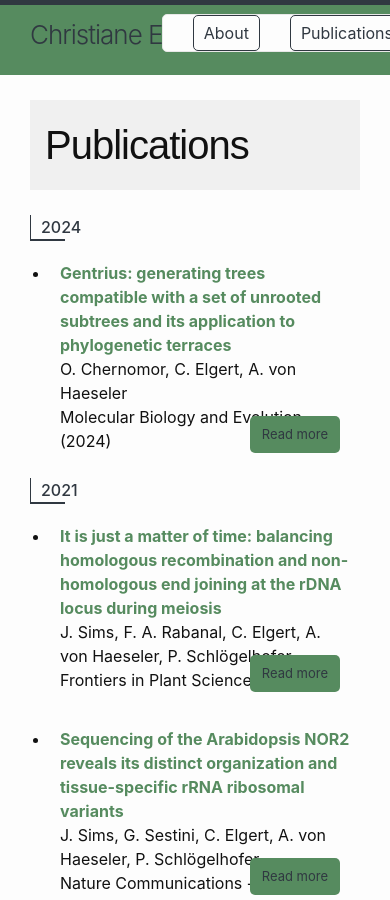
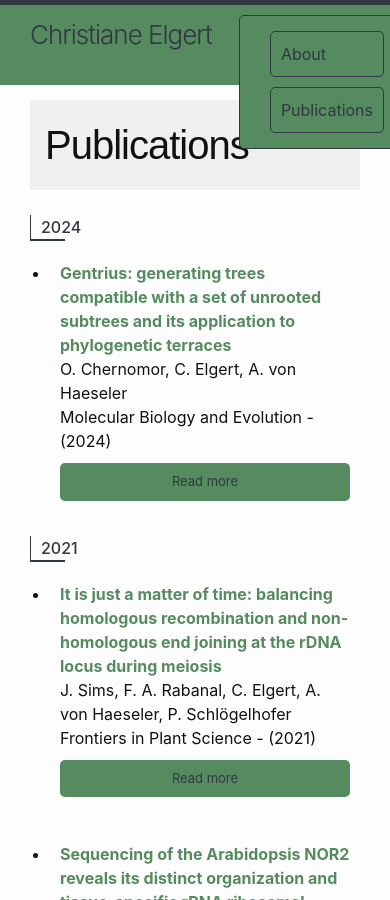
Before and after one commit to Elli-ellgard/Elli-ellgard.github.io, a Jekyll site: the page built from publications/index.html, in a window 390 px wide and 900 px high. Built offline with Jekyll 4.4.1, drawn with Linux system fonts in a browser that asks for light colours; nearby versions of some CDN libraries.

Commit message:
small changes, responsive webpage

```diff
--- a/_includes/header.html
+++ b/_includes/header.html
@@ -2,6 +2,9 @@
     <div class="wrapper">
       <a class="site-title" rel="author" href="/">Christiane Elgert</a>
       <nav class="site-nav">
+        <!--<button class="nav-toggle" aria-expanded="false" aria-controls="nav-list">
+          <span class="menu-icon">☰</span>
+        </button>--->
 
           {% include nav.html %}
 
--- a/_layouts/default.html
+++ b/_layouts/default.html
@@ -12,6 +12,6 @@
     </main>
 
     {% include footer.html %}
-
+    <!--<script src="{{ '/assets/js/script.js' | relative_url }}"></script> -->
   </body>
 </html>
--- a/assets/css/main.css
+++ b/assets/css/main.css
@@ -9,6 +9,8 @@
   --color-gray: #303841;
   --color-light-grey: #8d9196;
   --color-green: #568b5f;
+  --footer-height: 60px;
+  --header-height: 60px;
 }
 
 body, h1, h2, h3, h4, h5, h6,
@@ -235,13 +237,14 @@ table td {
 /**
  * Site header
  */
+
  .site-header {
   background: var(--color-green);
   color: var(--color-gray);
   position: fixed;
   top: 0;
   width: 100%;
-  height: var(--header-height, 50px);
+  height: var(--header-height);
   z-index: 1000;
   margin: 0;
   padding: 0;
@@ -249,7 +252,6 @@ table td {
   padding: 10px 15px;
 }
 
-/* Wrapper styles for alignment */
 .site-header .wrapper {
   display: flex;
   justify-content: space-between;
@@ -317,14 +319,16 @@ table td {
 @media screen and (max-width: 600px) {
   .site-nav {
     position: absolute;
-    top: 9px;
+    top: 10px;
     right: 15px;
-    background-color: #fdfdfd;
-    border: 1px solid #e8e8e8;
+    background-color: var(--color-green);
+    border: 1px solid var(--color-gray);
     border-radius: 5px;
     text-align: right;
+    z-index: 999;
   }
-  .site-nav label[for=nav-trigger] {
+
+  .site-nav label[for="nav-trigger"] {
     display: block;
     float: right;
     width: 36px;
@@ -332,6 +336,7 @@ table td {
     z-index: 2;
     cursor: pointer;
   }
+
   .site-nav .menu-icon {
     display: block;
     float: right;
@@ -341,26 +346,47 @@ table td {
     padding-top: 10px;
     text-align: center;
   }
+
   .site-nav .menu-icon > svg {
-    fill: #424242;
+    fill: var(--color-gray);
   }
+
   .site-nav input ~ .trigger {
     clear: both;
     display: none;
   }
+
   .site-nav input:checked ~ .trigger {
     display: block;
     padding-bottom: 5px;
   }
+
+  .site-nav .trigger {
+    flex-direction: column;
+    padding: 10px 0;
+  }
+
+  .site-nav .nav-list {
+    flex-direction: column;
+    padding: 0;
+    margin: 0;
+  }
+
   .site-nav .page-link {
     display: block;
-    margin-left: 20px;
-    padding: 5px 10px;
+    margin: 5px 20px;
+    padding: 10px;
+    text-align: left;
   }
+
   .site-nav .page-link:not(:last-child) {
     margin-right: 0;
   }
 }
+
+
+
+
 
 /**
  * Footer
@@ -384,14 +410,12 @@ footer{
   }
 }
 
-
 .site-footer {
-  height: var(--footer-height, 55px);
+  height: var(--footer-height);
   border-top: 5px solid var(--color-green);
   background-color: var(--color-gray);
   color: var(--color-white);
   padding: 15px 0 5px 0;
-
 }
 
 .footer-heading {
@@ -454,6 +478,16 @@ footer{
 
 
 @media screen and (max-width: 800px) {
+  :root {
+    --footer-height: 80px;
+  }
+
+  .site-footer {
+    height: auto;
+    padding: 10px 0 5px 0;
+  }
+
+
   .footer-col-1,
   .footer-col-2 {
     width: -webkit-calc(50% - (30px / 2));
@@ -466,10 +500,23 @@ footer{
 }
 
 @media screen and (max-width: 600px) {
+  :root {
+    --footer-height: auto;
+  }
+
+  .site-footer {
+    height: auto;
+    padding: 5px 0;
+  }
+
+  .page-content {
+    margin-bottom: 0;
+  }
+
   .footer-col {
     float: none;
     width: 100%;
-    padding: 10px 0;
+    padding: 10px 0 5px 0;
   }
 
   .footer-col-1,
@@ -489,8 +536,8 @@ footer{
  * Page content
  */
 .page-content {
-  margin-top: calc(var(--header-height, 60px) + 10px);
-  margin-bottom: calc(var(--footer-height, 60px) + 10px);
+  margin-top: calc(var(--header-height) + 10px);
+  margin-bottom: calc(var(--footer-height) + 10px);
   padding: 30px 0;
   flex: 1;
 }
@@ -578,7 +625,16 @@ footer{
 }
 
 
-
+/* Override for smaller screens */
+@media screen and (max-width: 660px) {
+  .pubs-link {
+    position: static; /* Default document flow positioning */
+    margin-top: 10px; /* Add spacing above */
+    margin-bottom: 10px; /* Add spacing below */
+    display: block; /* Make it block-level for better layout */
+    text-align: center; /* Center the button horizontally */
+  }
+}
 
 
 
--- a/publications/index.html
+++ b/publications/index.html
@@ -19,7 +19,7 @@ title: Publications
         <ul style="margin-left: 20px;">
             <li class="pubs-item">
                 <span class="pubs">
-                    <span class="pubs-title" style="color:var(--color-green);">
+                    <span class="pubs-title">
                       <strong>{{pub.title}}</strong>
                     </span><br>
                     {{pub.authors}}
```
Also changed, not shown: assets/css/start_style.css (+6 -1 lines).
